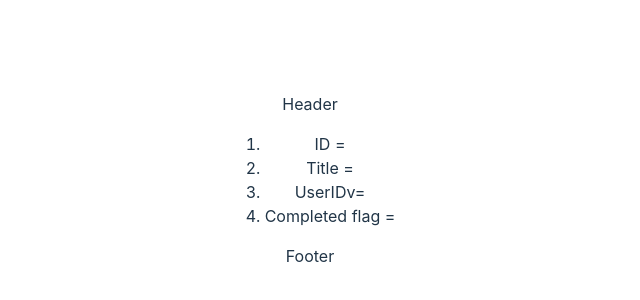
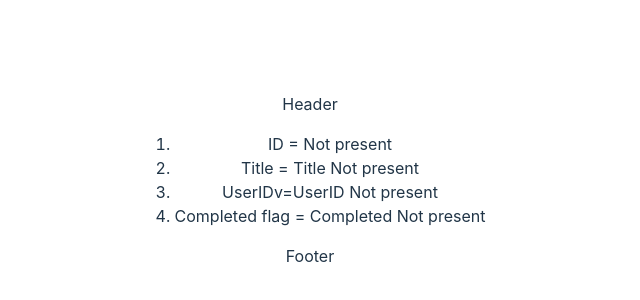
Before and after one commit to beingritik/reactjs, a React (Vite) app: page /user/1 in a window 1280 px wide. Shown: the part 220-520 px from the top of the page, without its empty margins (330-970 px from the left). Built offline with nearby package versions, Linux system fonts and the light colour scheme; no server answers.

Commit message:
custom hooks implied

```diff
--- a/package.json
+++ b/package.json
@@ -11,6 +11,7 @@
   },
   "dependencies": {
     "axios": "^1.6.2",
+    "dotenv": "^16.3.1",
     "react": "^18.2.0",
     "react-dom": "^18.2.0",
     "react-router-dom": "^6.21.1"
--- a/src/App.jsx
+++ b/src/App.jsx
@@ -1,9 +1,10 @@
 import "./App.css";
 import React, { useEffect, useState } from "react";
-import axios from "axios";
 import Users from "./components/Users";
 import Layout from "./Layout";
 import Home from "./Home";
+import useFetchdata from  "./hooks/useFetchdata";
+
 import {
   Route,
   createBrowserRouter,
@@ -12,31 +13,25 @@ import {
 } from "react-router-dom";
 import Singleuser from "./components/Singleuser";
 
-
 function App() {
   const [userlist, setUserlist] = useState([]);
-  const  [sendId,setsendId] = useState([]);
-  const fetchUserlist = () => {
-    axios.get("https://jsonplaceholder.typicode.com/todos").then((res) => {
-      console.log("res", res.data);
-      setUserlist(res.data);
-    });
-  };
+  let url = import.meta.env.VITE_URL;
+
+  //using custom hooks for the userlist fucntion
+  const userData = useFetchdata(url) ;
+  console.log("userdata==", userData);
+
   useEffect(() => {
-    fetchUserlist();
-  }, []);
-
-  const viewsingleUser = (id)=>{
-    setsendId(id);
-  }
-
+    // Update the userlist state when userData changes
+    setUserlist(userData);
+  }, [userData]);
 
   const router = createBrowserRouter(
     createRoutesFromElements(
       <Route path="/" element={<Layout />}>
         <Route path="" element={<Home />} />
-        <Route path="users" element={<Users users={userlist} onViewuser={viewsingleUser} />} />
-        <Route path = "user/:sendId" element = {<Singleuser/>}/>
+        <Route path="users" element={<Users users={userlist} />} />
+        <Route path="user/:id" element={<Singleuser />} />
       </Route>
     )
   );
@@ -45,3 +40,13 @@ function App() {
 }
 
 export default App;
+
+
+  // const fetchUserlist = () => {
+  //   axios.get("https://jsonplaceholder.typicode.com/todos").then((res) => {
+  //     setUserlist(res.data);
+  //   });
+  // };
+  // useEffect(() => {
+  //   fetchUserlist();
+  // }, []);
--- a/src/Home.jsx
+++ b/src/Home.jsx
@@ -1,8 +1,18 @@
 import React from 'react'
+import { useNavigate } from "react-router-dom";
 
 function Home() {
+  const navigate = useNavigate();
+
+  const fetchAll = ()=>{
+    console.log("fetch all called");
+    navigate('/users')
+  }
   return (
+    <>
     <div>HOme page </div>
+    <button onClick={()=>fetchAll()}>Fetch All Users</button>
+    </>
   )
 }
 
--- a/src/components/Singleuser.jsx
+++ b/src/components/Singleuser.jsx
@@ -1,28 +1,27 @@
 import React, { useEffect, useState } from "react";
 import axios from "axios";
 import { useParams } from "react-router-dom";
+import useFetchdata from "../hooks/useFetchdata";
 
 function Singleuser() {
   const [userinfo, setuserinfo] = useState([]);
+  let paramId = useParams();
 
-  let paramId = useParams();
-  console.log("paramid",paramId)
-  useEffect(() => {
-    axios
-      .get(`https://jsonplaceholder.typicode.com/todos/${paramId.sendId}`)
-      .then((response) => {
-        console.log("singledata", response.data);
-        setuserinfo(response.data);
-      });
-  }, [paramId]);
+  let url = import.meta.env.VITE_URL;
+  url +="/"
+  url+= paramId.id;
+
+  const singleData = useFetchdata(url);
+  console.log(singleData);
+
 
   return (
     <div>
       <ol>
-        <li>ID = {userinfo.id}</li>
-        <li>Title = {userinfo.title}</li>
-        <li>UserIDv={userinfo.userId}</li>
-        <li>Completed flag = {JSON.stringify(userinfo.completed)}</li>
+        <li>ID = {singleData.id || "Not present"}</li>
+        <li>Title = {singleData.title || " Title Not present"}</li>
+        <li>UserIDv={singleData.userId || "UserID Not present"}</li>
+        <li>Completed flag = {JSON.stringify(singleData.completed )|| "Completed Not present"}</li>
       </ol>
     </div>
   );
--- a/src/components/Users.jsx
+++ b/src/components/Users.jsx
@@ -1,21 +1,19 @@
 import { useNavigate } from "react-router-dom";
 
-function Users({ users,onViewuser }) {
+function Users({ users }) {
+
   //   const fetchUsers = () => {
   //     axios.get("https://jsonplaceholder.typicode.com/todos").then((res) => {
-        console.log("usrs", users);
-        const navigate = useNavigate();
   //       setUsers(res.data);
   //     });
   //   };
   //   useEffect(() => {
   //     fetchUsers();
   //   }, []);
+
+  const navigate = useNavigate();
   const viewItem = (id)=>{
-    console.log("clicked view",id);
     navigate(`/user/${id}`);
-    onViewuser(id);
-
   }
 
   return (
--- /dev/null
+++ b/src/hooks/useFetchdata.js
@@ -0,0 +1,16 @@
+import { useState, useEffect } from "react";
+import axios from "axios";
+
+function useFetchdata(url) {
+  const [userdata, setuserData] = useState([]);
+  useEffect(()=>{
+    axios.get(url)
+    .then((res)=> res.data)
+    .then((data)=>{
+      setuserData(data)
+    })
+  },[url]);
+  return userdata;
+}
+
+export default useFetchdata;
```
Also changed, not shown: 2 other files (tests, documents, lock files or other folders).
